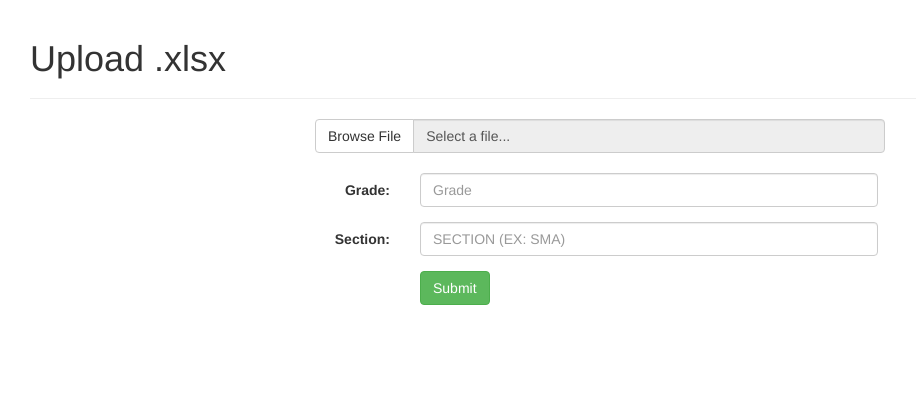
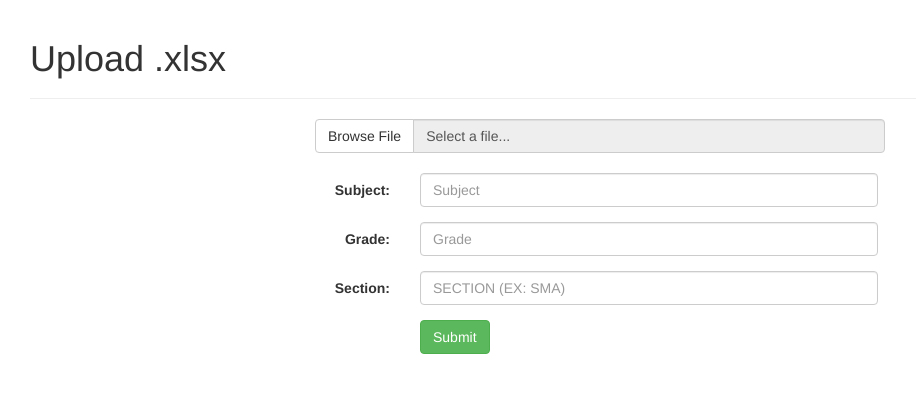
Before and after one commit to akaNiknok/Grades, a Flask app: page /upload in a window 1280 px wide. Shown: the part 61-454 px from the top of the page, without its empty margins (40-956 px from the left). Run offline with Flask 2, Linux system fonts and the light colour scheme; a user stored in the database is signed in; data comes from the database, SQL or seed files in the repository; some libraries are stand-ins or nearby versions.

Commit message:
Add form subject when uploading file

```diff
--- a/server.py
+++ b/server.py
@@ -584,10 +584,11 @@ def upload():
             # Get data from forms
             grade = request.form["grade"]
             section = request.form["section"]
+            subject = request.form["subject"]
 
             # Rename the file to subject.xlsx and subject.html.j2
-            filename = user.subject + ".xlsx"
-            filename_j2 = user.subject + ".html.j2"
+            filename = "{} - {}.xlsx".format(user.subject, subject)
+            filename_j2 = "{} - {}.html.j2".format(user.subject, subject)
 
             # Directory for the excel file
             filedir = "excels/{}/{}/".format(grade, section)
@@ -597,7 +598,7 @@ def upload():
                 sections = json.loads(user.sections)
 
                 # Add the section as tuple to the list
-                sections.append((grade, section))
+                sections.append((grade, section, subject))
 
                 # Save the list
                 user.sections = json.dumps(sections)
--- a/templates/index.html.j2
+++ b/templates/index.html.j2
@@ -39,7 +39,7 @@
                         <a class="dropdown-toggle" data-toggle="dropdown" href="#">{{ subject }} <span class="caret"></span></a>
                         <ul class="dropdown-menu">
                             {% for trimester in subjects[subject]|sort %}
-                                <li><a data-toggle="tab" href="#{{ subject }}{{ trimester }}">{{ trimester }} Trimester</a></li>
+                                <li><a data-toggle="tab" href="#{{ subject.replace(" ", "") }}-{{ trimester }}">{{ trimester }} Trimester</a></li>
                             {% endfor %}
                         </ul>
                     </li>
@@ -49,7 +49,7 @@
                 <div class="tab-content">
                     {% for subject in subjects %}
                         {% for trimester in subjects[subject] %}
-                            <div id="{{ subject }}{{ trimester }}" class="tab-pane fade">
+                            <div id="{{ subject.replace(" ", "") }}-{{ trimester }}" class="tab-pane fade">
                                 <h3>{{ subject }} - {{ trimester }} Trimester</h3>
                                 <!-- Table of Grades -->
                                 {{ subjects[subject][trimester] }}
--- a/templates/upload.html.j2
+++ b/templates/upload.html.j2
@@ -23,6 +23,14 @@
             </div>
 
             <br>
+
+            <!-- Subject -->
+            <div class="form-group">
+                <label class="control-label col-sm-4" for="subject">Subject:</label>
+                <div class="col-sm-5">
+                    <input id="subject" class="form-control" type="text" name="subject" placeholder="Subject" required>
+                </div>
+            </div>
 
             <!-- Grade -->
             <div class="form-group">
```
